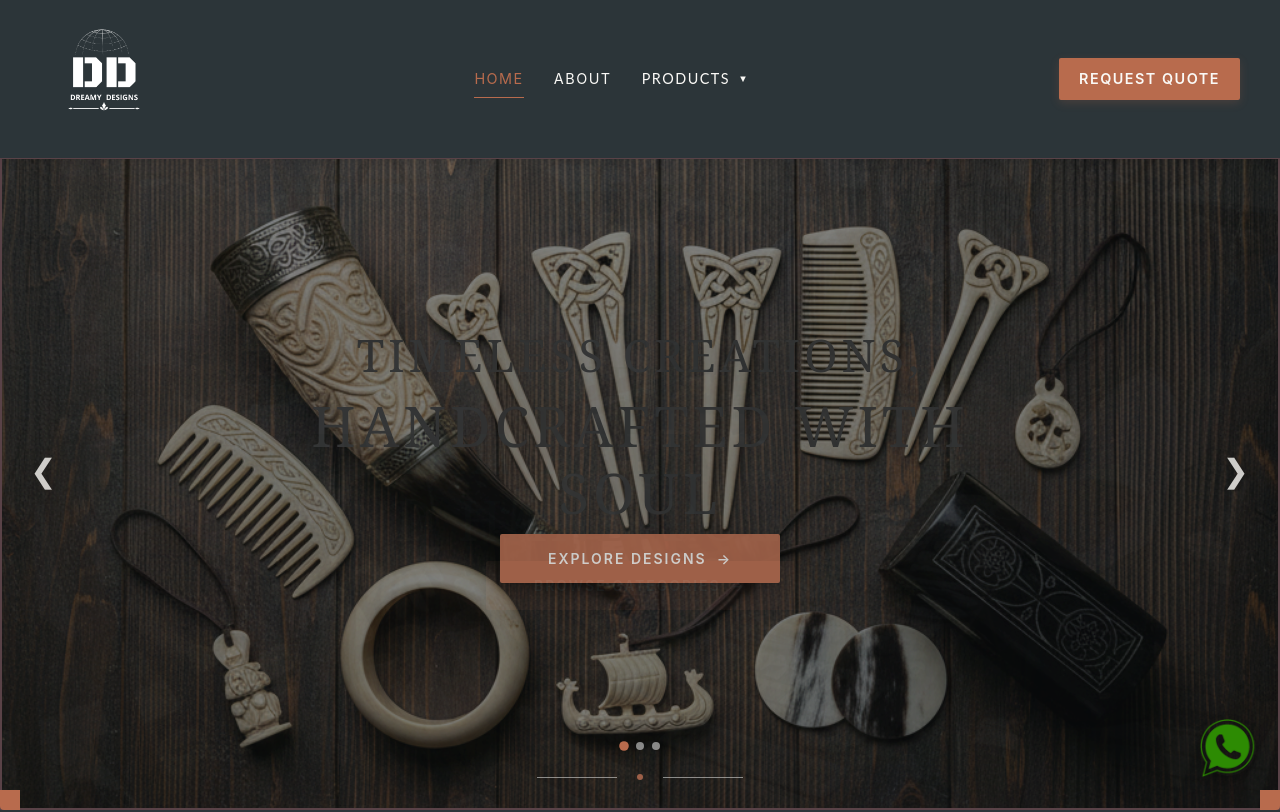
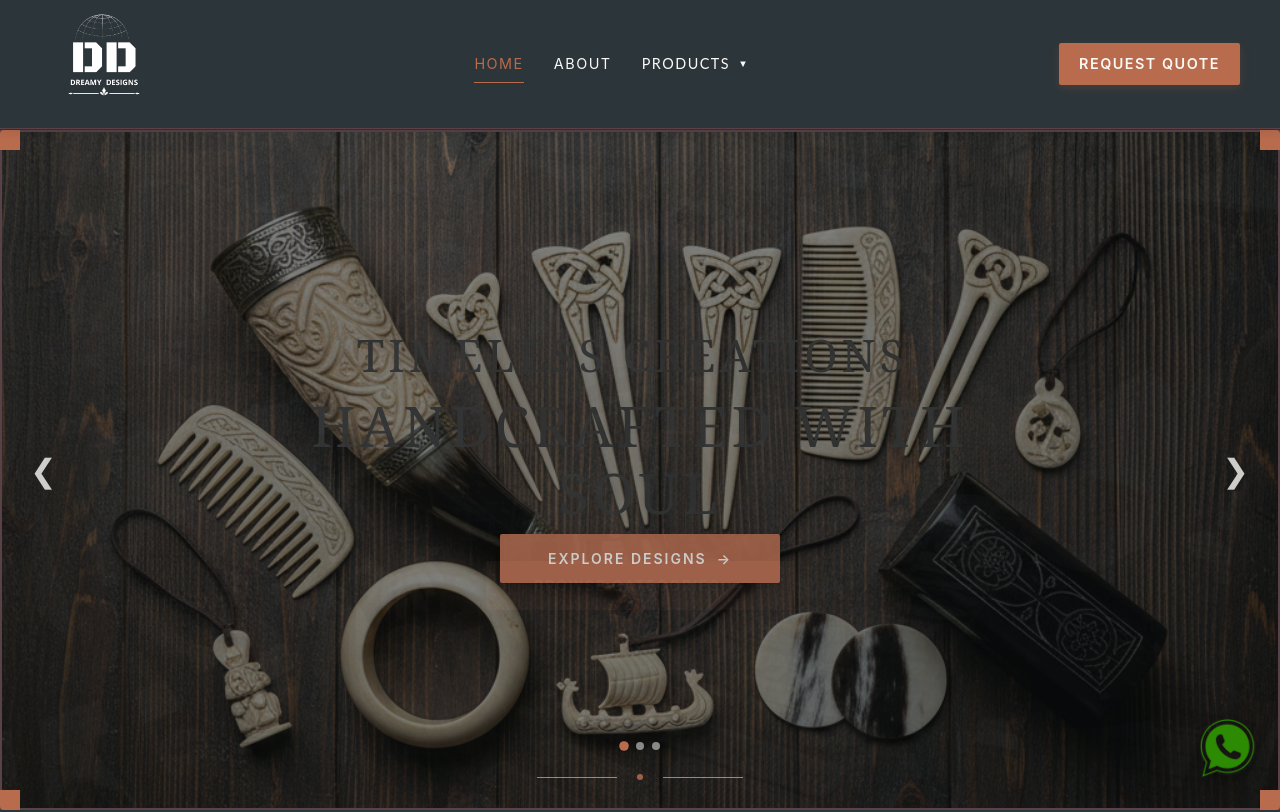
Before and after one commit to dreamdesigns796-byte/dreamyDesigns, a React (Vite) app: page / in a window 1280 px wide. Shown: the top 812 px of the page. Built offline with nearby package versions, Linux system fonts and the light colour scheme.

Commit message:
chnaged padding

```diff
--- a/src/components/Header.css
+++ b/src/components/Header.css
@@ -7,7 +7,7 @@
   display: flex;
   align-items: center;
   justify-content: space-between;
-  padding: 15px 40px;
+  padding: 0px 40px;
   background-color: #2C3539;
   border-bottom: 1px solid #594247;
   z-index: 1000;
@@ -1000,7 +1000,7 @@ body.menu-open {
   }
 
   .header.scrolled {
-    padding: 8px 15px;
+    padding: 0px 15px;
   }
 
   .header-logo-icon {
```
